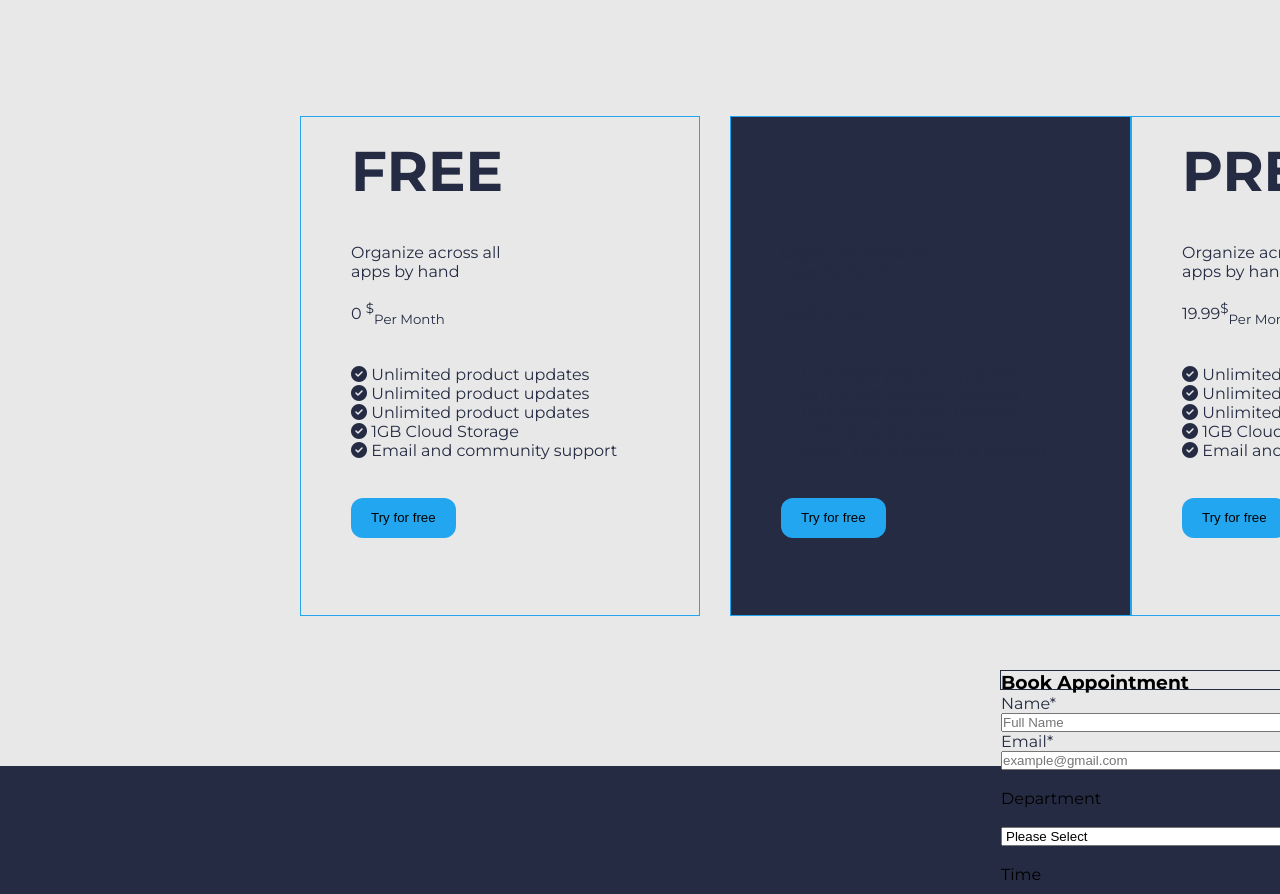
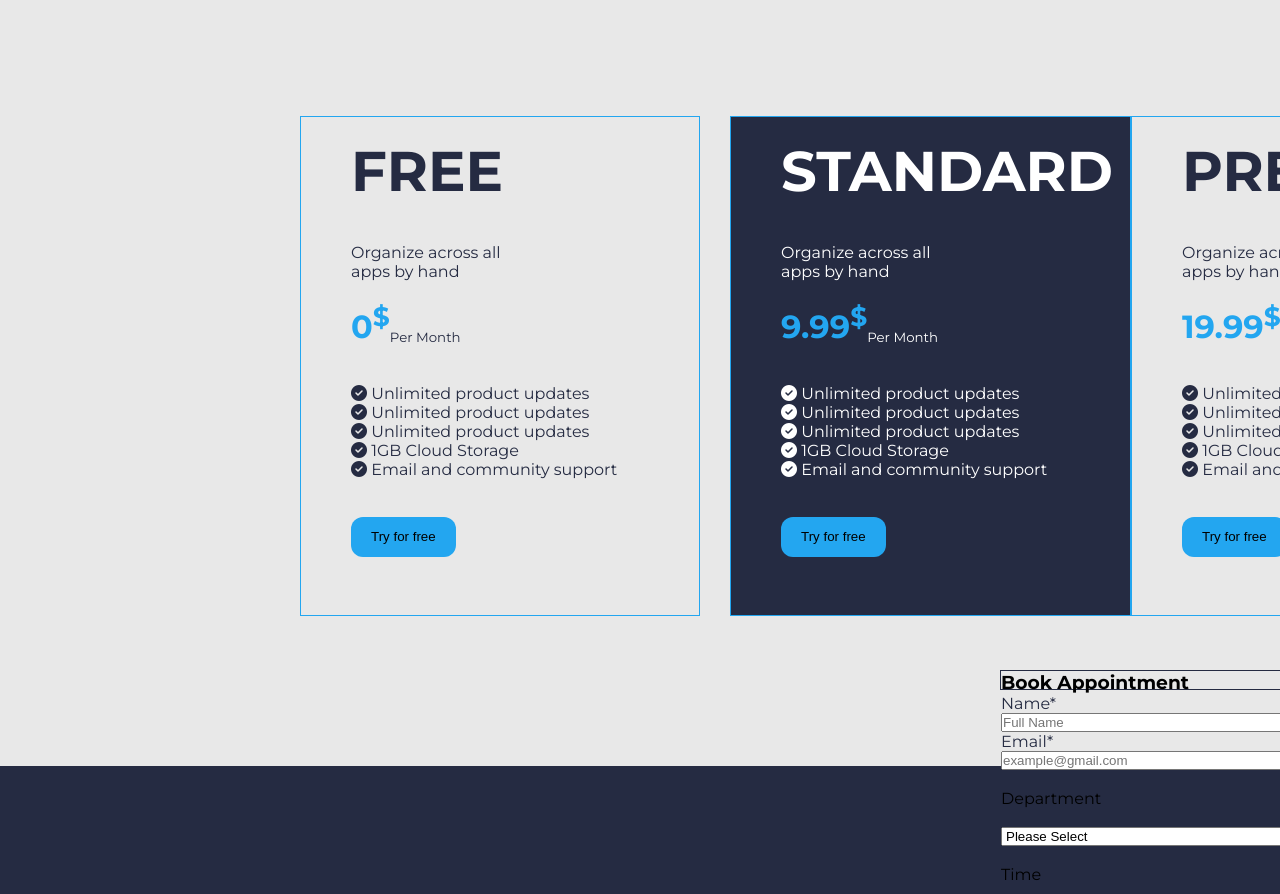
Before and after one commit to FeverCode/landing-page-insurance-website, a plain HTML site: page index.html in a window 1280 px wide. Shown: the part 3580-4474 px from the top of the page. Drawn offline with nearby package versions, Linux system fonts and the light colour scheme.

Commit message:
gi commit added style to pricing plans section

```diff
--- a/index.css
+++ b/index.css
@@ -325,10 +325,6 @@ h2 {
     margin-right: 30px;
 }
 
-.standard>h2 {
-    color: var(--clr-grey);
-
-}
 
 .standard {
     border: 0.5px solid var(--clr-ocean-blue);
@@ -338,6 +334,9 @@ h2 {
     padding: 20px 50px 20px 50px;
     background: var(--clr-grey);
 
+}
+.standard>p{
+    color: white;
 }
 
 .premium>h2 {
@@ -351,6 +350,13 @@ h2 {
     align-items: center;
     padding: 20px 50px 20px 50px;
     margin-right: 30px;
+}
+
+.dollar>span{
+    font-size: 2em;
+    font-weight: bold;
+    color: var(--clr-ocean-blue);
+
 }
 
 .branches {
--- a/index.html
+++ b/index.html
@@ -199,7 +199,7 @@
                 <h2>FREE</h2><br><br>
                 <p>Organize across all <br>apps by hand</p><br>
 
-                <p class="dollar">0 <sup>$</sup><sub>Per Month</sub></p><br><br>
+                <p class="dollar"> <span>0<sup>$</sup></span><sub>Per Month</sub></p><br><br>
                 <p><span><i class="fa fa-check-circle" aria-hidden="true"></i>
                     </span> Unlimited product updates</p>
                 <p><span><i class="fa fa-check-circle" aria-hidden="true"></i>
@@ -220,7 +220,7 @@
                 <h2>STANDARD</h2><br><br>
                 <p>Organize across all <br>apps by hand</p><br>
 
-                <p class="dollar">9.99<sup>$</sup><sub>Per Month</sub></p><br><br>
+                <p class="dollar"> <span>9.99<sup>$</sup></span><sub>Per Month</sub></p><br><br>
                 <p><span><i class="fa fa-check-circle" aria-hidden="true"></i>
                     </span> Unlimited product updates</p>
                 <p><span><i class="fa fa-check-circle" aria-hidden="true"></i>
@@ -242,7 +242,7 @@
                 <h2>PREMIUM</h2><br><br>
                 <p>Organize across all <br>apps by hand</p><br>
 
-                <p class="dollar">19.99<sup>$</sup><sub>Per Month</sub></p><br><br>
+                <p class="dollar"> <span>19.99<sup>$</sup></span><sub>Per Month</sub></p><br><br>
                 <p><span><i class="fa fa-check-circle" aria-hidden="true"></i>
                     </span> Unlimited product updates</p>
                 <p><span><i class="fa fa-check-circle" aria-hidden="true"></i>
```
